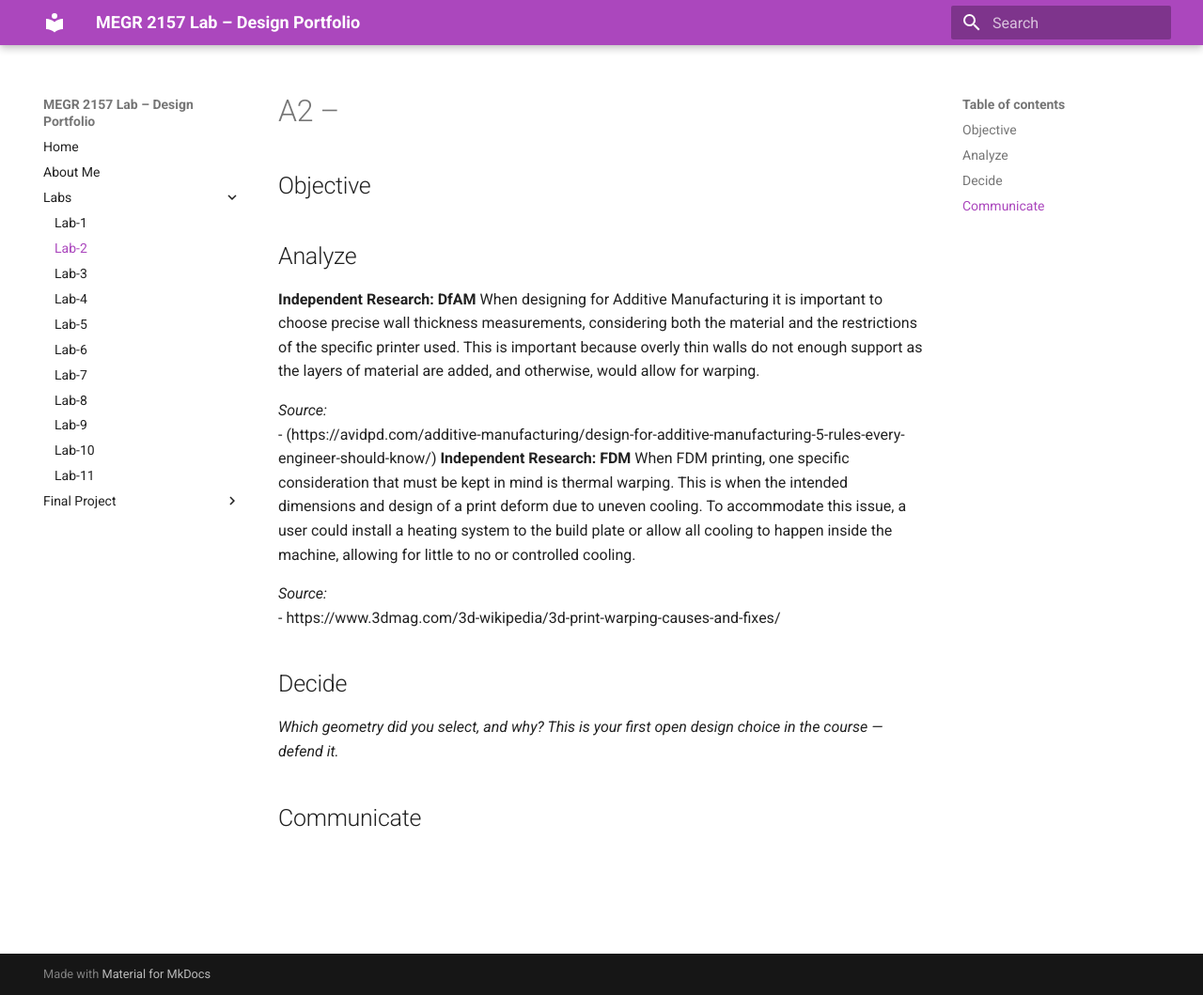
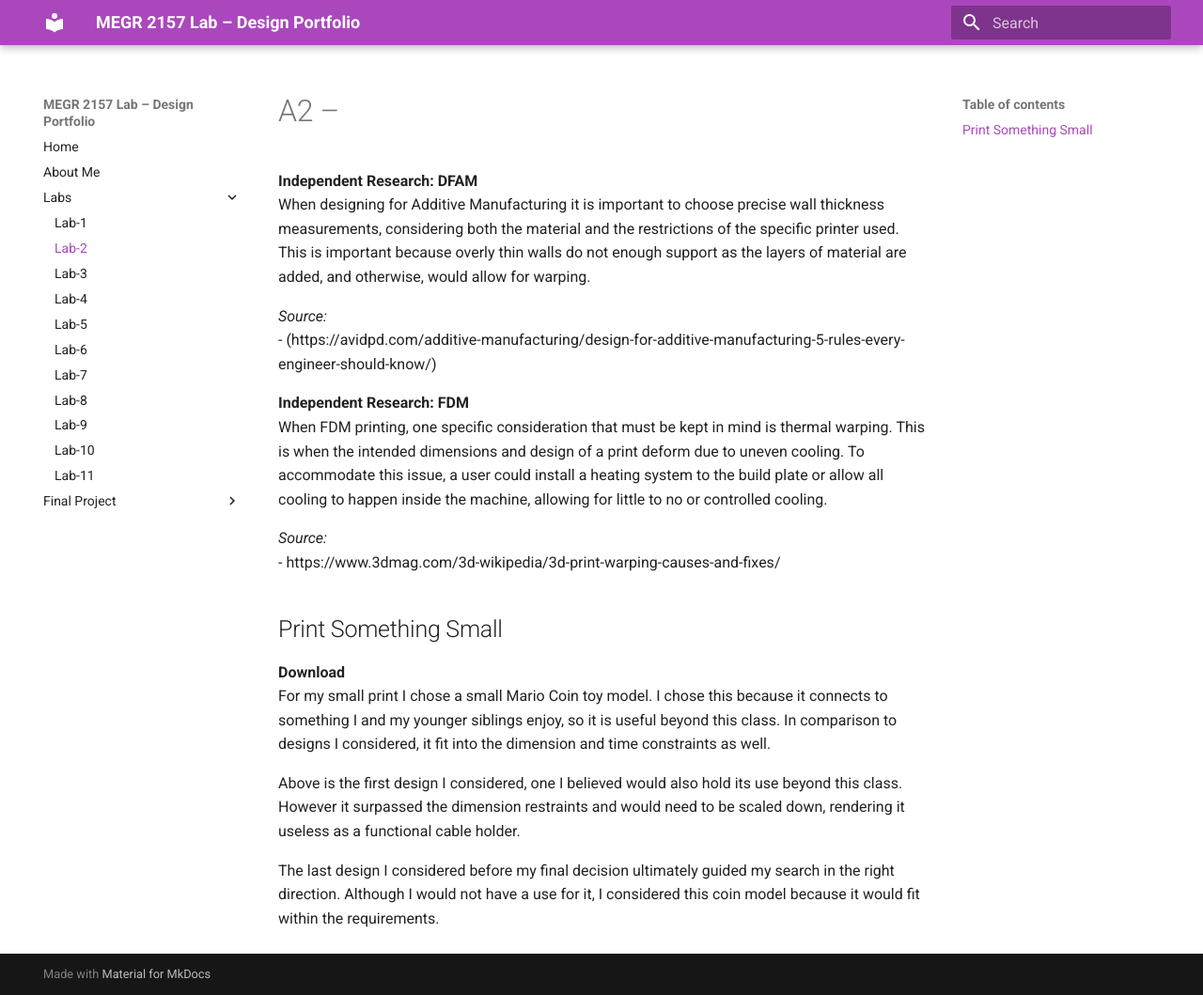
Before and after one commit to swils201/saniyah-wilson-portfolio, an MkDocs documentation site: the page built from docs/Labs/L02/index.md, in a window 1280 px wide and 1059 px high. Shown: the whole window at 94% size. Built offline with MkDocs 1.6.1 and Material for MkDocs 9.7.7, drawn with Linux system fonts in a browser that asks for light colours.

Commit message:
Update index.md

```diff
--- a/docs/Labs/L02/index.md
+++ b/docs/Labs/L02/index.md
@@ -1,21 +1,25 @@
 # A2 –
 
-## Objective
-
-
-## Analyze
-**Independent Research: DfAM**
+**Independent Research: DFAM**
 When designing for Additive Manufacturing it is important to choose precise wall thickness measurements, considering both the material and the restrictions of the specific printer used. This is important because overly thin walls do not enough support as the layers of material are added, and otherwise, would allow for warping.
 
 *Source:*
 - (https://avidpd.com/additive-manufacturing/design-for-additive-manufacturing-5-rules-every-engineer-should-know/)
+
 **Independent Research: FDM**
 When FDM printing, one specific consideration that must be kept in mind is thermal warping. This is when the intended dimensions and design of a print deform due to uneven cooling. To accommodate this issue, a user could install a heating system to the build plate or allow all cooling to happen inside the machine, allowing for little to no or controlled cooling.
 
 *Source:*
 - https://www.3dmag.com/3d-wikipedia/3d-print-warping-causes-and-fixes/
 
-## Decide
-_Which geometry did you select, and why? This is your first open design choice in the course — defend it._
+## Print Something Small
 
-## Communicate
+**Download**
+For my small print I chose a small Mario Coin toy model. I chose this because it connects to something I and my younger siblings enjoy, so it is useful beyond this class. In comparison to designs I considered, it fit into the dimension and time constraints as well.
+
+
+Above is the first design I considered, one I believed would also hold its use beyond this class. However it surpassed the dimension restraints and would need to be scaled down, rendering it useless as a functional cable holder.
+
+
+
+The last design I considered before my final decision ultimately guided my search in the right direction. Although I would not have a use for it, I considered this coin model because it would fit within the requirements.
```
